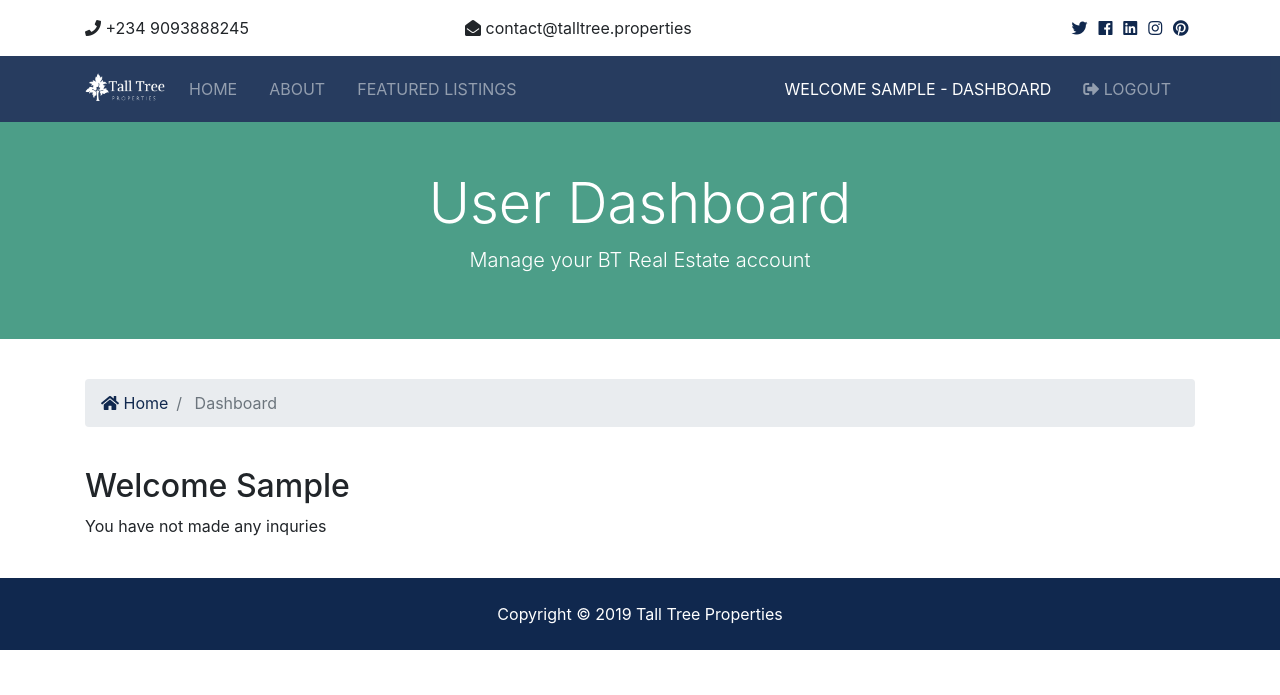
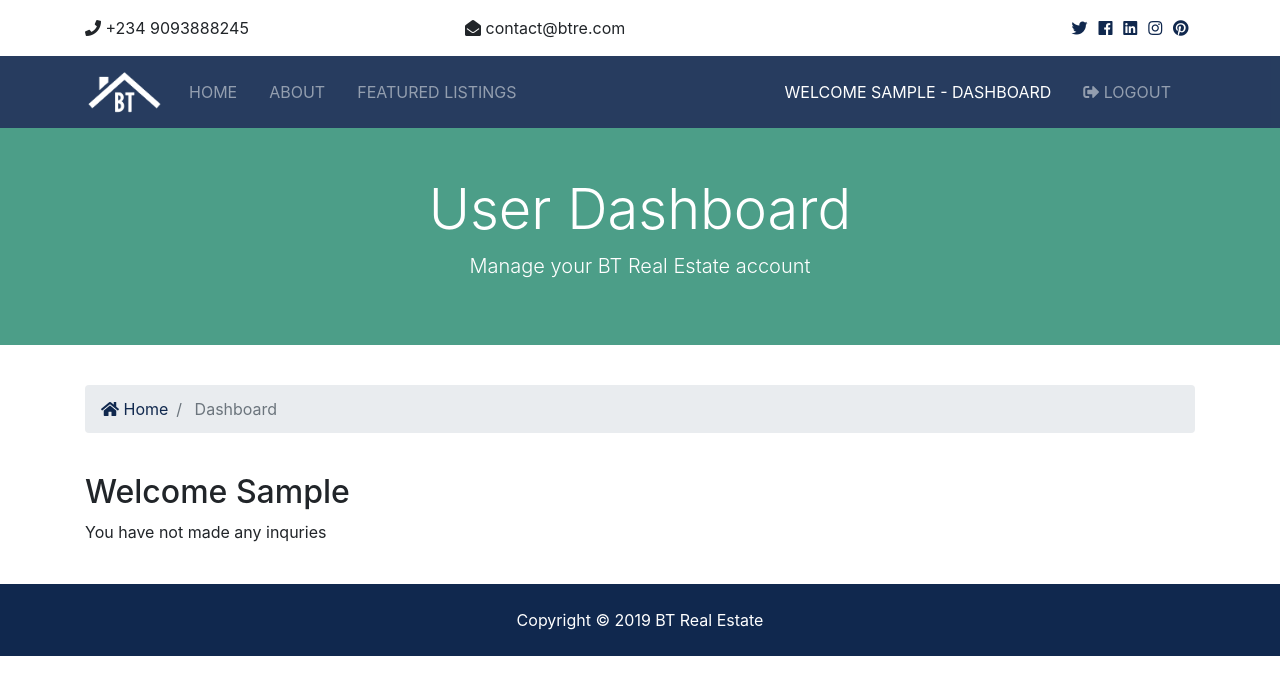
Before and after one commit to Kusjay/btre_project, a Django app: page /accounts/dashboard in a window 1280 px wide. Shown: the top 695 px of the page. Run offline with Django 3.2, Linux system fonts and the light colour scheme; the visitor is signed in with stand-in values (Sample User, id 1); data that the repository does not hold is empty; some libraries are stand-ins or nearby versions.

Commit message:
litittle changes

```diff
--- a/templates/partials/_footer.html
+++ b/templates/partials/_footer.html
@@ -1,5 +1,5 @@
 <!-- Footer -->
 <footer id="main-footer" class="py-4 bg-primary text-white text-center">
         Copyright &copy;
-        <span class="year"></span> Tall Tree Properties
+        <span class="year"></span> BT Real Estate
 </footer>
--- a/templates/partials/_navbar.html
+++ b/templates/partials/_navbar.html
@@ -4,7 +4,7 @@
 <nav class="navbar navbar-expand-lg navbar-dark bg-primary sticky-top">
         <div class="container">
           <a class="navbar-brand" href="{% url 'index' %}">
-            <img src="{% static 'img/tt_logo2.png' %}" class="logo" alt="">
+            <img src="{% static 'img/logo.png' %}" class="logo" alt="">
           </a>
           <button class="navbar-toggler" type="button" data-toggle="collapse" data-target="#navbarNavAltMarkup">
             <span class="navbar-toggler-icon"></span>
--- a/templates/partials/_topbar.html
+++ b/templates/partials/_topbar.html
@@ -6,7 +6,7 @@
               <i class="fas fa-phone"></i> +234 9093888245
             </div>
             <div class="col-md-4">
-              <i class="fas fa-envelope-open"></i> contact@talltree.properties
+              <i class="fas fa-envelope-open"></i> contact@btre.com
             </div>
             <div class="col-md-4">
               <div class="social text-right">
```
